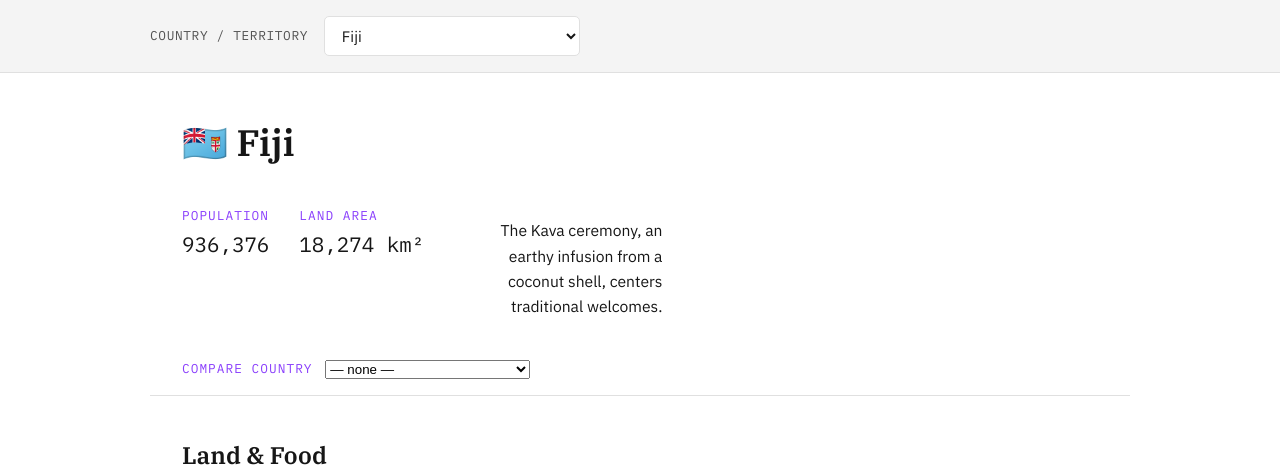
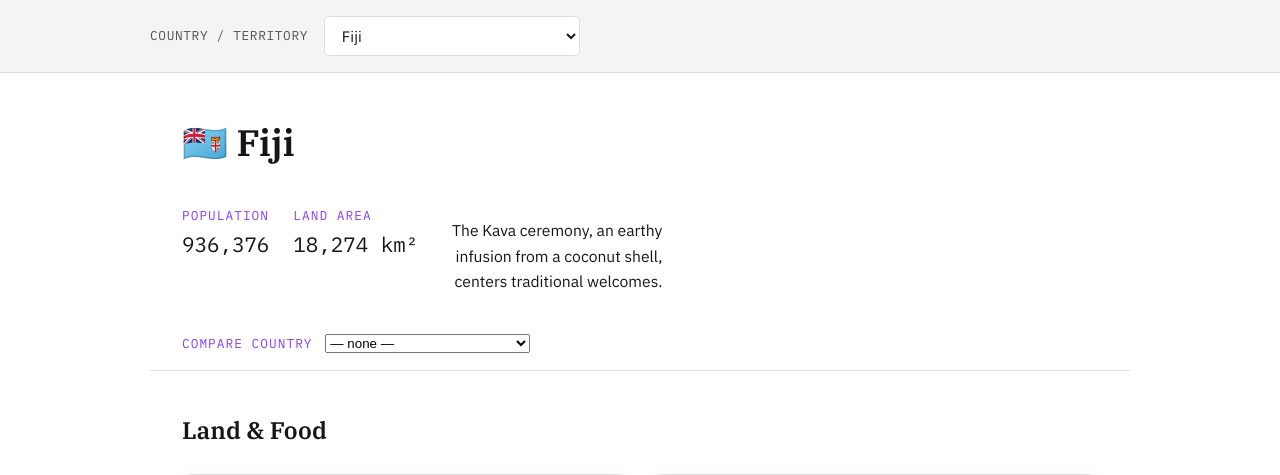
Before and after one commit to edimaudo/Atoll, a FastAPI app: page /app in a window 1280 px wide. Shown: the part 76-551 px from the top of the page. Run offline with FastAPI, Linux system fonts and the light colour scheme; some libraries are stand-ins or nearby versions.

Commit message:
Update app.html

```diff
--- a/templates/app.html
+++ b/templates/app.html
@@ -16,21 +16,22 @@
     </form>
 </div>
 
-<div class="country-header">
-    <div>
+<div class="country-header" style="width: 100%;">
+    <!-- 1. Ensure this inner parent div takes up full width -->
+    <div style="width: 100%;">
         <h1>{{ country_data.meta.flag }} {{ selected_country }}</h1>
 
-        <!-- Added width: 100% and a gap to force spacing -->
-        <div style="display: flex; justify-content: space-between; align-items: flex-start; width: 100%; gap: 40px;">
+        <!-- 2. Flex container -->
+        <div style="display: flex; align-items: flex-start; width: 100%;">
 
-            <!-- Added flex, a gap, and nowrap to stop the text from squishing -->
-            <div class="fact-row" style="display: flex; gap: 30px; flex-shrink: 0; white-space: nowrap;">
+            <!-- Left side stats -->
+            <div class="fact-row" style="display: flex; gap: 24px; white-space: nowrap; flex-shrink: 0;">
                 <div><span class="eyebrow">Population</span><div class="data-figure">{{ country_data.meta.population }}</div></div>
                 <div><span class="eyebrow">Land area</span><div class="data-figure">{{ country_data.meta.area_km2 }} km²</div></div>
             </div>
 
-            <!-- Aligning the text to the right makes it look cleaner -->
-            <div class="bridge-note" style="border-left: none; text-align: right;">
+            <!-- 3. margin-left: auto forces this element to the far right edge -->
+            <div class="bridge-note" style="margin-left: auto; text-align: right; border-left: none; padding-left: 5px; max-width: 400px;">
                 {{ country_data.meta.custom }}
             </div>
 
```
